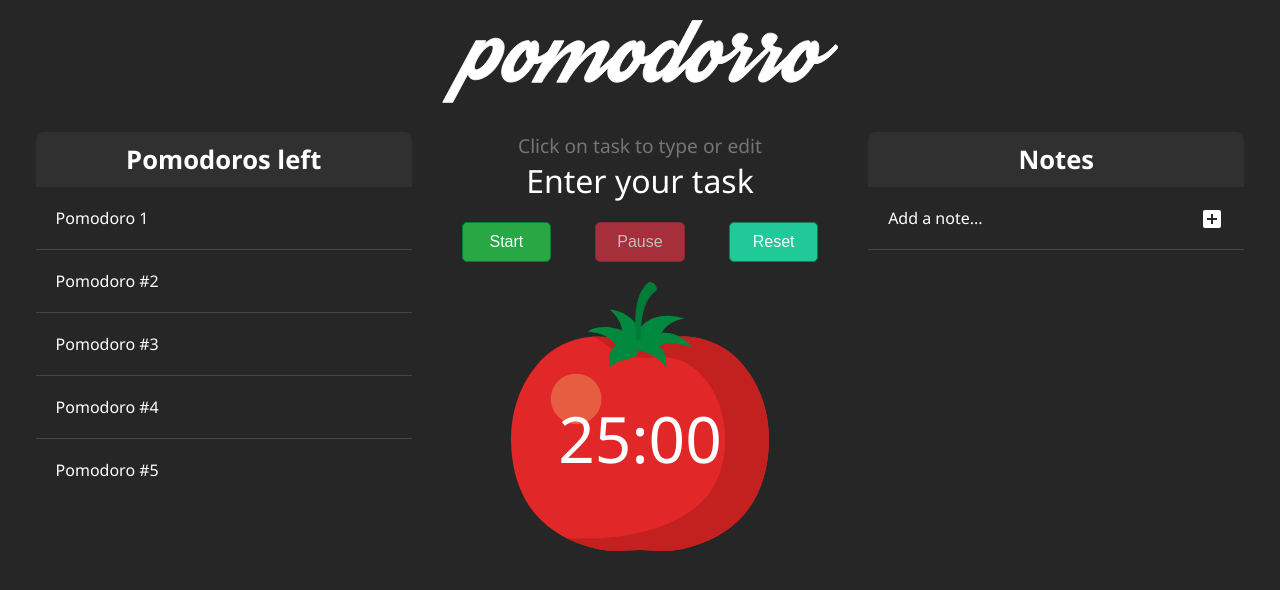
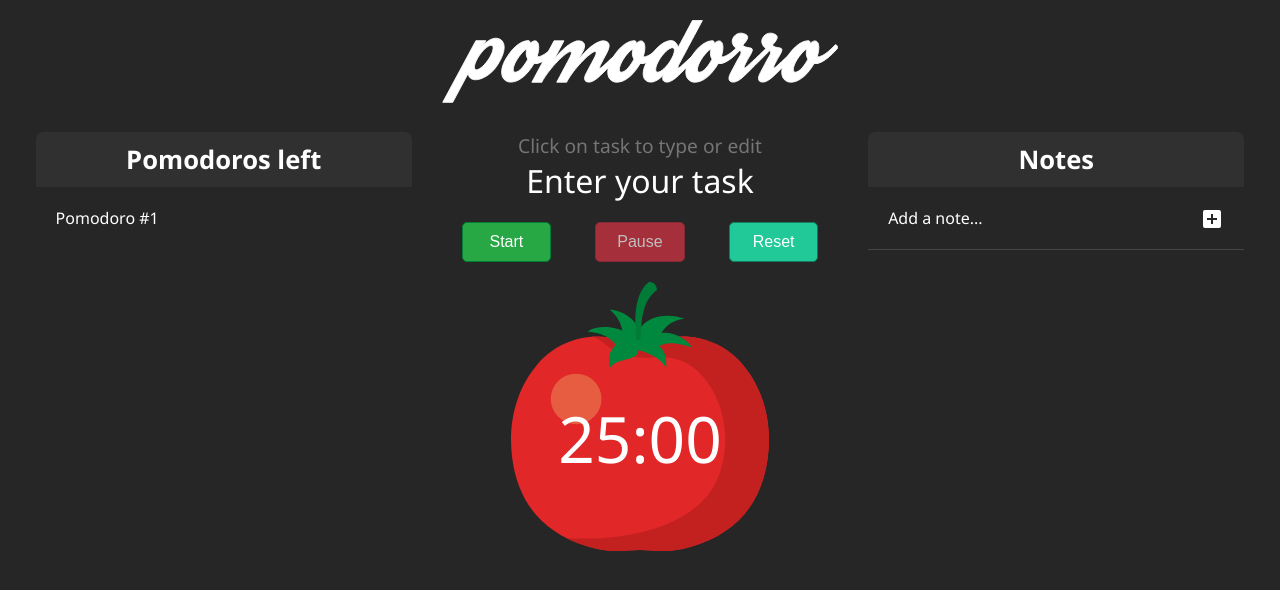
Before and after one commit to sokolbird/Pomodorro, a React (Create React App) app in the folder pomodorro/: page / in a window 1280 px wide. Shown: the top 590 px of the page. Built offline with nearby package versions, Linux system fonts and the light colour scheme.

Commit message:
Left pomodoros list and minor improvements

```diff
--- a/pomodorro/public/index.html
+++ b/pomodorro/public/index.html
@@ -5,6 +5,7 @@
         <meta name="viewport" content="width=device-width, initial-scale=1, maximum-scale=1.0, user-scalable=no">
         <meta name="theme-color" content="#262626">
         <title>Pomodorro</title>
+        <link rel="shortcut icon" href="./tomato.ico" type="image/x-icon">
     </head>
     <body>
     <div id="root"></div>
--- a/pomodorro/src/App.js
+++ b/pomodorro/src/App.js
@@ -3,28 +3,34 @@ import Logo from './Logo.js'
 import Main from './Main.js'
 import PomodorosLeft from './PomodorosLeft.js'
 import Thoughts from './Thoughts.js'
+import { getPomodoro } from "./utils.js";
 
 class App extends Component {
-    constructor() {
-        super();
+    state = {
+        timerCount: 1,
+        pomodoroList: [1]
+    };
 
-        this.state = {
-            pomodoroCount: 1
+    incrementTimerCount = () => {
+        this.setState({
+            timerCount: this.state.timerCount + 1,
+        });
+
+        if (this.state.timerCount % 2 !== 0) {
+            let pomodoroNumber = getPomodoro(this.state.timerCount);
+            this.setState(prevState => ({
+                pomodoroList: [...prevState.pomodoroList, pomodoroNumber]
+            }))
         }
-    }
-
-    incrementCount = () => {
-        this.setState({
-            pomodoroCount: this.state.pomodoroCount + 1
-        })
     };
 
     render() {
         return (
             <div className='wrap'>
                 <Logo/>
-                <Main pomodoroCount={this.state.pomodoroCount} incrementCount={this.incrementCount.bind(this)}/>
-                <PomodorosLeft pomodoroCount={this.state.pomodoroCount}/>
+                <Main timerCount={this.state.timerCount}
+                      incrementTimerCount={this.incrementTimerCount.bind(this)}/>
+                <PomodorosLeft pomodoroList={this.state.pomodoroList}/>
                 <Thoughts/>
             </div>
         );
--- a/pomodorro/src/Main.js
+++ b/pomodorro/src/Main.js
@@ -2,6 +2,7 @@ import React, { Component } from 'react';
 import Task from './Task.js'
 import Controls from './Controls.js'
 import Timer from './Timer.js'
+import sound from './sound.wav'
 
 const workTime = 25 * 60;
 const smallBreak = 5 * 60;
@@ -33,6 +34,7 @@ class Main extends Component {
                 <Timer isStarted        = {this.state.isStarted}
                        tomatoClasses    = {this.state.tomatoClasses}
                        remainingTimeSec = {this.state.remainingTimeSec}/>
+                <audio id="sound" src={sound} preload="auto"/>
             </div>
         )
     }
@@ -61,7 +63,8 @@ class Main extends Component {
 
     endCurrentTimer = () => {
         clearInterval(this.timer);
-        this.props.incrementCount();
+        this.props.incrementTimerCount();
+        document.getElementById("sound").play();
 
         this.setState({
             isStarted: false,
@@ -71,7 +74,7 @@ class Main extends Component {
     };
 
     setNextTimer = () => {
-        if (this.props.pomodoroCount % 8 === 0) {
+        if (this.props.timerCount % 8 === 0) {
             if (this.state.isBreak) {
                 this.setState({remainingTimeSec : bigBreak});
                 this.initialTime = bigBreak;
--- a/pomodorro/src/Note.js
+++ b/pomodorro/src/Note.js
@@ -2,12 +2,7 @@ import React, { Component } from 'react';
 import dots from './dots-horizontal.svg'
 
 class Note extends Component {
-    constructor(props) {
-        super(props);
-        this.state = {
-            menuOpened: false
-        }
-    }
+    state = { menuOpened: false };
 
     render() {
         return (
--- a/pomodorro/src/PomodorosLeft.js
+++ b/pomodorro/src/PomodorosLeft.js
@@ -2,15 +2,15 @@ import React, { Component } from 'react';
 
 class PomodorosLeft extends Component {
     render() {
+        const pomodoros = this.props.pomodoroList.map(pomodoroNumber =>
+            <li key={pomodoroNumber}>Pomodoro #{pomodoroNumber}</li>
+        );
+
         return (
             <div className="tomatoes-left">
                 <h5 className="card-header">Pomodoros left</h5>
-                <ul className="list">
-                    <li>Pomodoro {this.props.pomodoroCount}</li>
-                    <li>Pomodoro #2</li>
-                    <li>Pomodoro #3</li>
-                    <li>Pomodoro #4</li>
-                    <li>Pomodoro #5</li>
+                <ul className="list pomodoro-list">
+                    {pomodoros}
                 </ul>
             </div>
         );
--- a/pomodorro/src/Task.js
+++ b/pomodorro/src/Task.js
@@ -1,12 +1,7 @@
 import React, {Component} from 'react';
 
 class Task extends Component {
-    constructor() {
-        super();
-        this.state = {
-            task: ''
-        }
-    }
+    state = { task: '' };
 
     render() {
         return (
--- a/pomodorro/src/Timer.js
+++ b/pomodorro/src/Timer.js
@@ -4,9 +4,11 @@ import { secToMin } from './utils.js'
 
 class Timer extends Component {
     render() {
+        let time = secToMin(this.props.remainingTimeSec);
+        document.title = 'Pomodorro | ' + time;
         return (
             <div className={this.props.tomatoClasses}>
-                <div className="timer">{secToMin(this.props.remainingTimeSec)}</div>
+                <div className="timer">{time}</div>
                 <img src={tomato} alt="timer"/>
             </div>
         )
--- a/pomodorro/src/index.css
+++ b/pomodorro/src/index.css
@@ -470,3 +470,11 @@ textarea {
 .menu-item:hover {
     color: #707070;
 }
+
+.pomodoro-list > li {
+    text-decoration: line-through;
+}
+
+.pomodoro-list > li:last-child {
+    text-decoration: none;
+}
--- a/pomodorro/src/utils.js
+++ b/pomodorro/src/utils.js
@@ -5,4 +5,8 @@ function secToMin(sec) {
     return ('0' + minutes).slice(-2) + ":" + ('0' + seconds).slice(-2);
 }
 
-export {secToMin};
+function getPomodoro(timersCount) {
+    return Math.ceil(timersCount / 2);
+}
+
+export {secToMin, getPomodoro};
```
Also changed, not shown: pomodorro/src/Thoughts.js (+2 -5 lines).
